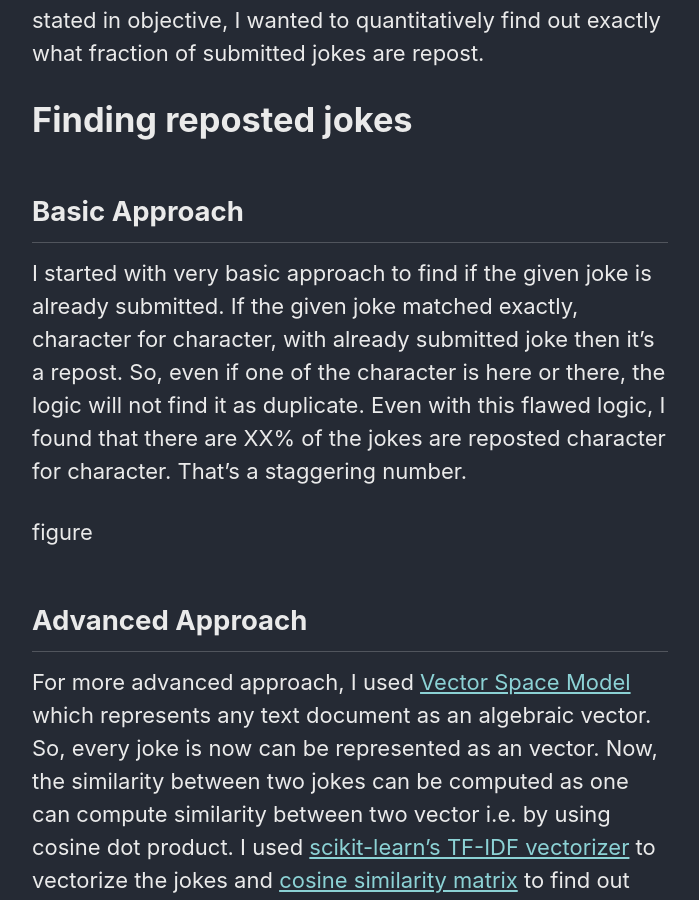
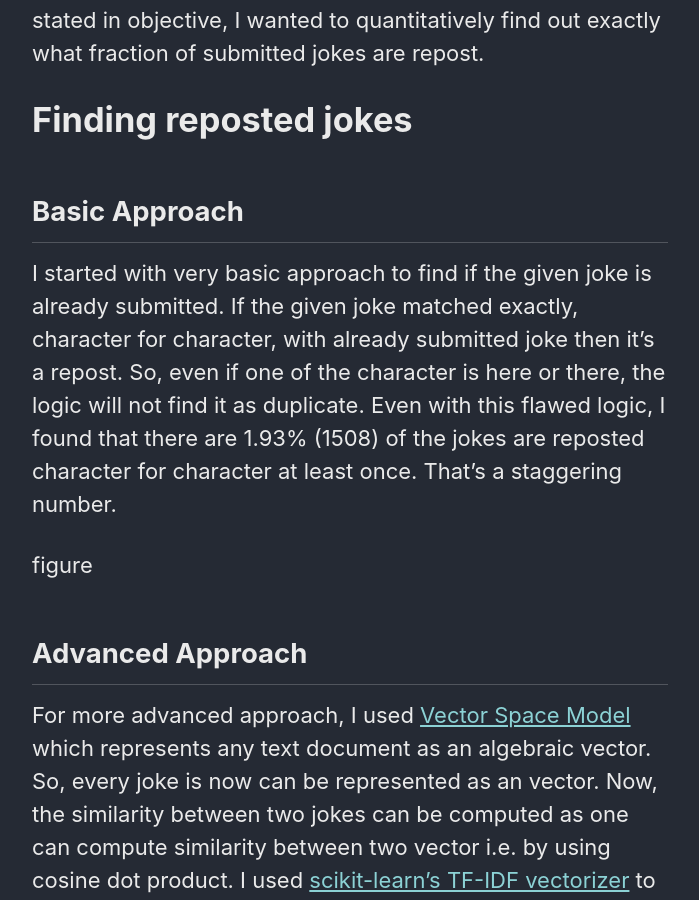
Before and after one commit to leme-cosmo/abhilash_sw, a Jekyll site: the page built from _posts/2019-12-31-reddit-jokes.md, in a window 1280 px wide and 900 px high, scrolled down 1800 px. Shown: the whole window, without its empty margins (290-989 px from the left). Built offline with Jekyll 4.4.1, drawn with Linux system fonts in a browser that asks for light colours; cached includes are drawn as plain includes; nearby versions of some CDN libraries.

```diff
--- a/_posts/2019-12-31-reddit-jokes.md
+++ b/_posts/2019-12-31-reddit-jokes.md
@@ -27,7 +27,7 @@ Though r/jokes is very large subreddit, it lacks the originality in submitted jo
 
 ## Basic Approach
 
-I started with very basic approach to find if the given joke is already submitted. If the given joke matched exactly, character for character, with already submitted joke then it's a repost. So, even if one of the character is here or there, the logic will not find it as duplicate. Even with this flawed logic, I found that there are XX% of the jokes are reposted character for character. That's a staggering number.
+I started with very basic approach to find if the given joke is already submitted. If the given joke matched exactly, character for character, with already submitted joke then it's a repost. So, even if one of the character is here or there, the logic will not find it as duplicate. Even with this flawed logic, I found that there are 1.93% (1508) of the jokes are reposted character for character at least once. That's a staggering number.
 
 figure
 
```
Also changed, not shown: other parts of _posts/2019-12-31-reddit-jokes.md (+1 -1 lines), assets/images/r_jokes/no_jokes_month.png, assets/images/r_jokes/snoopng_cropped.png (added).
